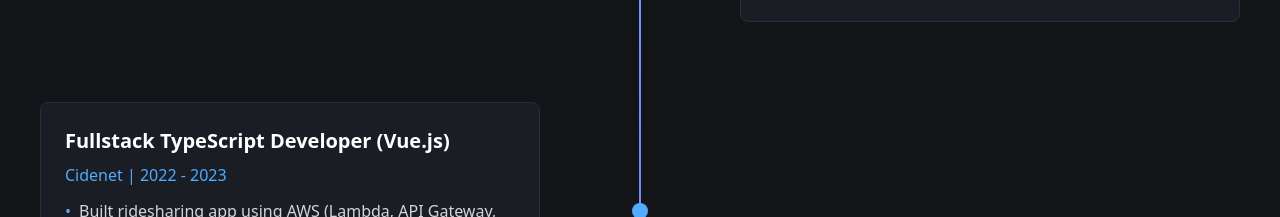
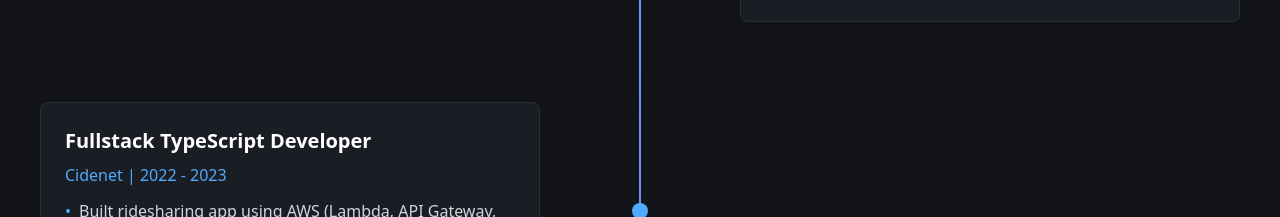
Before and after one commit to Anais77777/portafolio-jesus-bohorquez, a Next.js app: page /about in a window 1280 px wide. Shown: the part 1380-1597 px from the top of the page. Built offline with nearby package versions, Linux system fonts and the light colour scheme.

Commit message:
cambio de cidenet

```diff
--- a/src/app/about/page.tsx
+++ b/src/app/about/page.tsx
@@ -45,7 +45,7 @@ export default function About() {
       ],
     },
     {
-      position: "Fullstack  TypeScript Developer (Vue.js)",
+      position: "Fullstack  TypeScript Developer",
       company: "Cidenet",
       period: "2022 - 2023",
       achievements: [
```
